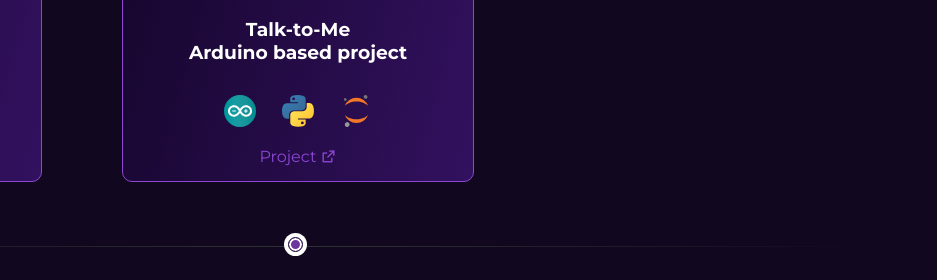
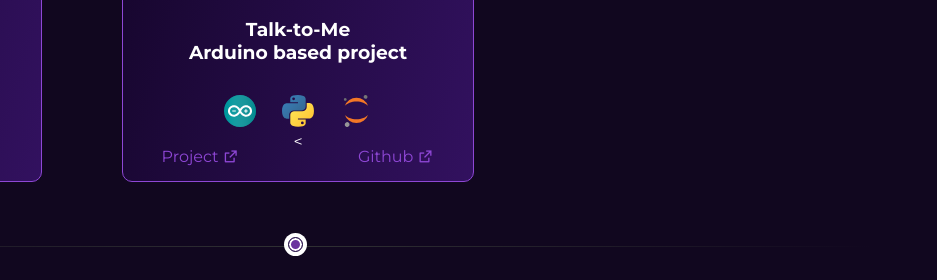
Before and after one commit to ShubhamAtugade/ShubhamAtugade.github.io, a plain HTML site: page index.html in a window 1280 px wide. Shown: the part 2744-3024 px from the top of the page, 343-1280 px from the left. Drawn offline with nearby package versions, Linux system fonts and the light colour scheme; a web font is replaced by a local one.

Commit message:
Update index.html

```diff
--- a/index.html
+++ b/index.html
@@ -123,46 +123,14 @@
                 <img src="./assets/skillset/excel.svg" alt="">
                 <p>Advanced Excel</p>
             </div>
-            <!-- <div class="skill-card">
-                <img src="./assets/skillset/chatgpt.svg" alt="">
-                <p>ChatGPT</p>
-            </div> -->
             <div class="skill-card">
                 <img src="./assets/skillset/firebase.svg" alt="">
                 <p>Firebase</p>
             </div>
-            <!-- <div class="skill-card">
-                <img src="./assets/skillset/googleai.svg" alt="">
-                <p>Vertex Ai</p>
-            </div> -->
-            <!-- <div class="skill-card">
-                <img src="./assets/skillset/hadoop.svg" alt="">
-                <p>Hadoop</p>
-            </div>
-            <div class="skill-card">
-                <img src="./assets/skillset/kafka.svg" alt="">
-                <p>Apache Kafka</p>
-            </div>
-            <div class="skill-card">
-                <img src="./assets/skillset/spark.svg" alt="">
-                <p>Apache Spark</p>
-            </div> -->
             <div class="skill-card">
                 <img src="./assets/skillset/matplotlib.svg" alt="">
                 <p>Matplotlib</p>
             </div>
-            <!-- <div class="skill-card">
-                <img src="./assets/skillset/mongodb.svg" alt="">
-                <p>MongoDB</p>
-            </div> -->
-            <!-- <div class="skill-card">
-                <img src="./img/skills/postman.svg" alt="">
-                <p>Postman</p>
-            </div> -->
-            <!-- <div class="skill-card">
-                <img src="./img/skills/tensorflow.svg" alt="">
-                <p>Tensorflow</p>
-            </div> -->
         </div>
     </section>
 
@@ -299,7 +267,7 @@
                 <div class="block-link">
                     <a href="https://www.linkedin.com/posts/shubham-atugade-b70a71249_tech-data-tech-activity-7172833748030210048-xu3i?utm_source=share&utm_medium=member_desktop&rcm=ACoAAD2PTEQBLD1Q1n8pgU4BPo2SXyIWzeydc5M" class="project-link" target="_blank" rel="noopener noreferrer">Project <i
                             class="ri-external-link-line"></i></a>
-                    <!-- <a href="" class="github-link" target="_blank" rel="noopener noreferrer">Github <i class="ri-external-link-line"></i></a> -->
+                    <<a href="" class="github-link" target="_blank" rel="noopener noreferrer">Github <i class="ri-external-link-line"></i></a>
                 </div>
             </div>
         </div>
@@ -354,8 +322,6 @@
                 <div class="certificate-info">
                     <h3 class="cert-title">Microsoft Excel - Basic Excel/ Advanced Excel Fromulas</h3>
                     <p class="cert-provider">Udemy<br />2022</p>
-                    <!-- <a href="https://skillshop.credential.net/23624f5a-f589-4190-bb28-9aff8cfcc3f3"
-                        class="cert-link">Certificate <i class="ri-external-link-line"></i></a> -->
                 </div>
             </div>
             <div class="certificate-block">
@@ -363,8 +329,6 @@
                 <div class="certificate-info">
                     <h3 class="cert-title">Duet AI</h3>
                     <p class="cert-provider">Google Developer Groups Kochi <br />2025</p>
-                    <!-- <a href="https://skillshop.credential.net/23624f5a-f589-4190-bb28-9aff8cfcc3f3"
-                        class="cert-link">Certificate <i class="ri-external-link-line"></i></a> -->
                 </div>
             </div>
         </div>
@@ -380,7 +344,7 @@
             <div class="paper">
                 <img src="./assets/publications/ks-paper.png" alt="">
                 <div class="publication">
-                    <h3>Krushak-Setu : A Digital Scheme Recommendation System for Farmers of Maharashtra</h3>
+                    <h3>Krushak-Setu: A Digital Scheme Recommendation System for Farmers of Maharashtra</h3>
                     <details class="authors">
                         <summary><strong>Authors - </strong>Shubham Atugade, Gargee Sonar, Simantini Kotalwar, Prof. Indu Kumari</summary>
                     </details>
@@ -549,4 +513,5 @@
     </section>
 
     <script src="script.js"></script>
+
 </body>
```
